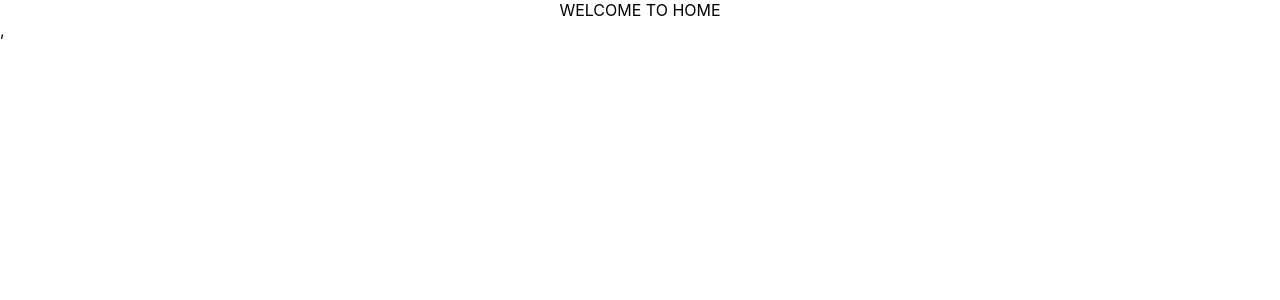
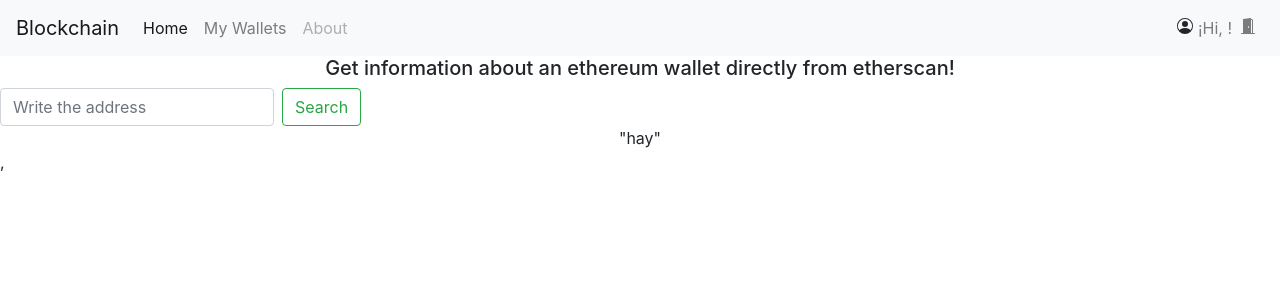
Before and after one commit to valkiriaspell/BlockchainProject, a React (Create React App) app in the folder client/: page /home in a window 1280 px wide. Shown: the top 300 px of the page. Built offline with nearby package versions, Linux system fonts and the light colour scheme; no server answers; a web font is replaced by a local one.

Commit message:
reducerCalculateOldwallet
funcion para calcular si la wallet es old or new en reducer, lista

```diff
--- a/client/public/index.html
+++ b/client/public/index.html
@@ -9,6 +9,8 @@
       name="description"
       content="Web site created using create-react-app"
     />
+    <title> Nerdo Project</title>
+    <link rel="stylesheet" href="https://cdn.jsdelivr.net/npm/bootstrap@4.0.0/dist/css/bootstrap.min.css" integrity="sha384-Gn5384xqQ1aoWXA+058RXPxPg6fy4IWvTNh0E263XmFcJlSAwiGgFAW/dAiS6JXm" crossorigin="anonymous">
     <link rel="stylesheet"   href="https://fonts.googleapis.com/css2?family=Roboto:wght@300;400;500;700&family=Skranji&display=swap" />
     <link rel="apple-touch-icon" href="%PUBLIC_URL%/logo192.png" />
     <!--
@@ -30,15 +32,8 @@
   <body>
     <noscript>You need to enable JavaScript to run this app.</noscript>
     <div id="root"></div>
-    <!--
-      This HTML file is a template.
-      If you open it directly in the browser, you will see an empty page.
-
-      You can add webfonts, meta tags, or analytics to this file.
-      The build step will place the bundled scripts into the <body> tag.
-
-      To begin the development, run `npm start` or `yarn start`.
-      To create a production bundle, use `npm run build` or `yarn build`.
-    -->
+    <script src="https://code.jquery.com/jquery-3.2.1.slim.min.js" integrity="sha384-KJ3o2DKtIkvYIK3UENzmM7KCkRr/rE9/Qpg6aAZGJwFDMVNA/GpGFF93hXpG5KkN" crossorigin="anonymous"></script>
+<script src="https://cdn.jsdelivr.net/npm/popper.js@1.12.9/dist/umd/popper.min.js" integrity="sha384-ApNbgh9B+Y1QKtv3Rn7W3mgPxhU9K/ScQsAP7hUibX39j7fakFPskvXusvfa0b4Q" crossorigin="anonymous"></script>
+<script src="https://cdn.jsdelivr.net/npm/bootstrap@4.0.0/dist/js/bootstrap.min.js" integrity="sha384-JZR6Spejh4U02d8jOt6vLEHfe/JQGiRRSQQxSfFWpi1MquVdAyjUar5+76PVCmYl" crossorigin="anonymous"></script>
   </body>
 </html>
--- a/client/src/App.js
+++ b/client/src/App.js
@@ -7,6 +7,7 @@ import { initializeApp } from 'firebase/app';
 // import { Route } from 'react-router-dom';
 import { Switch, Route } from "react-router";
 import Login from './components/login';
+import Menu from './components/menu';
 
 initializeApp(config);
 
@@ -17,7 +18,11 @@ function App() {
       <Route exact path='/' component={Login} />
       <Route exact path='/signup' component={SignUpFirebase} />
       <Route exact path='/home'>
+      <Menu></Menu>
         <Home></Home>
+      </Route>
+      <Route path="/home/mywallets">
+      <Menu></Menu>
       </Route>
       </Switch>
     </div>
--- a/client/src/components/home.jsx
+++ b/client/src/components/home.jsx
@@ -1,11 +1,42 @@
 import React, {useState} from 'react';
+import { useDispatch, useSelector } from 'react-redux';
 import {Link} from 'react-router-dom';
+import { getWallet, getWalletEvents } from '../redux/actions';
+import s from './home.modules.css'
+
 
 
 function Home() {
+const dispatch = useDispatch()
+
+//---> Functions
+const searchWallet = (e) => {
+    e.preventDefault()
+    console.log(address)
+    dispatch(getWallet(address))
+    dispatch(getWalletEvents(address))
+    setWallets([...manyWallets,{Address: address, Balance: wallet.result, time:"we'll see"}])
+}
+//---> Store States
+
+const {wallet} = useSelector((state) => state)
+const {walletTime} = useSelector((state) => state)
+
+//---> Local states
+let [manyWallets, setWallets] = useState([])
+let [address, setAddress] = useState("")
+
+
 
     return (
-        <div>WELCOME TO HOME</div>
+                <div className={s.homeContainer}>
+            <h5> Get information about an ethereum wallet directly from etherscan! </h5>
+            <form className="form-inline my-2 my-lg-0">
+                        <input className="form-control mr-sm-2" type="search" value={address} placeholder="Write the address" aria-label="Search" onChange={(e) => setAddress(e.target.value)}/>
+                        <button className="btn btn-outline-success my-2 my-sm-0" type="submit" onClick={(e) => searchWallet(e) } >Search</button>
+                    </form>
+                {manyWallets? <span> "hay"</span>: null}
+            </div>
 
         );
     }
--- /dev/null
+++ b/client/src/components/home.modules.css
@@ -0,0 +1,5 @@
+.homeContainer{
+    display: flex;
+    text-align: left;
+    align-items: left;
+}
--- /dev/null
+++ b/client/src/components/menu.jsx
@@ -0,0 +1,66 @@
+import React, {useEffect} from 'react';
+import { Link } from 'react-router-dom';
+import {NavLink, useHistory} from 'react-router-dom';
+import {useSelector, useDispatch} from 'react-redux';
+import { firebaseCerrarSesion } from '../utils/Firebase';
+import { loginUser } from '../redux/actions';
+import { BsDoorOpenFill } from "react-icons/bs"
+import { BsPersonCircle } from "react-icons/bs"
+
+
+function Menu() {
+
+    const dispatch = useDispatch();
+	const history = useHistory();
+
+    const autenticado = localStorage.getItem('token');
+    const email = localStorage.getItem('email');
+
+    useEffect(() => {
+        dispatch(loginUser(email))
+	}, []);
+    const {user} = useSelector((state) => state)
+
+    async function handleSignOut(e) {
+		e.preventDefault();
+		await firebaseCerrarSesion();
+		localStorage.clear();
+		history.push('/');
+	}
+
+    return (
+        <div>
+            <nav className="navbar navbar-expand-lg navbar-light bg-light">
+                <a className="navbar-brand" href="#">Blockchain</a>
+
+                <button className="navbar-toggler" type="button" data-toggle="collapse" data-target="#navbarSupportedContent" aria-controls="navbarSupportedContent" aria-expanded="false" aria-label="Toggle navigation">
+                    <span className="navbar-toggler-icon"></span>
+                </button>
+
+                <div className="collapse navbar-collapse" id="navbarSupportedContent">
+                    <ul className="navbar-nav mr-auto">
+                        <li className="nav-item active">
+                            <a className="nav-link" href="/home">Home <span className="sr-only">(current)</span></a>
+                        </li>
+                        <li className="nav-item">
+                            <a className="nav-link" href="/home/mywallets">My Wallets</a>
+                        </li><li className="nav-item">
+                            <a className="nav-link disabled" href="#">About</a>
+                        </li>
+                    </ul>
+                </div>
+                <ul className="navbar-nav mr-auto">
+                        <li className="nav-item">
+                        <BsPersonCircle></BsPersonCircle>                        <span className="navbar-text" >¡Hi, {user.userName}! </span>
+                        </li>
+                        <li className="nav-item">
+                            <a className="nav-link" href="#"><BsDoorOpenFill></BsDoorOpenFill></a>
+                        </li>
+                    </ul>
+            </nav>
+        </div>
+
+    );
+}
+
+export default Menu;
--- a/client/src/redux/actions.js
+++ b/client/src/redux/actions.js
@@ -10,6 +10,7 @@ export const LOGIN = 'LOGIN';
 
 export function getWallet(address) {
     return async function (dispatch) {
+        console.log(address, "addres pedida")
         try {
             const { data } = await axios.get(`http://localhost:3001/wallet/${address}`)
             dispatch({ type: GET_WALLET, payload: data })
--- a/client/src/redux/reducer.js
+++ b/client/src/redux/reducer.js
@@ -24,10 +24,33 @@ const rootReducer = (state = initialState, action) => {
                 wallet: action.payload,
             }
         case GET_WALLET_TIME:
+            let times = []
+            for (let i = 0; i < action.payload.result.length ; i++){
+                if (action.payload.result[i].hasOwnProperty("timeStamp")){
+                    times.push(action.payload.result[i].timeStamp)
 
+                }
+            }
+
+            let result = ""
+
+            if (times) {
+                let dates = times.map(e => new Date(e * 1000))
+                let today = new Date()
+                today.setFullYear(today.getFullYear() - 1);
+
+                for (let i = 0; i < action.payload.result.length ; i++){
+                    if(dates[i].getTime() < today.getTime()){
+                        result = "old"
+                    } else {
+                        result = "new"
+                    }
+                console.log(result)
+            }
+        }
             return {
                 ...state,
-                walletTime: action.payload,
+                walletTime: result,
             }
         case USER_TOKEN:
             return {
```
Also changed, not shown: client/src/components/myWallets.jsx (added).
